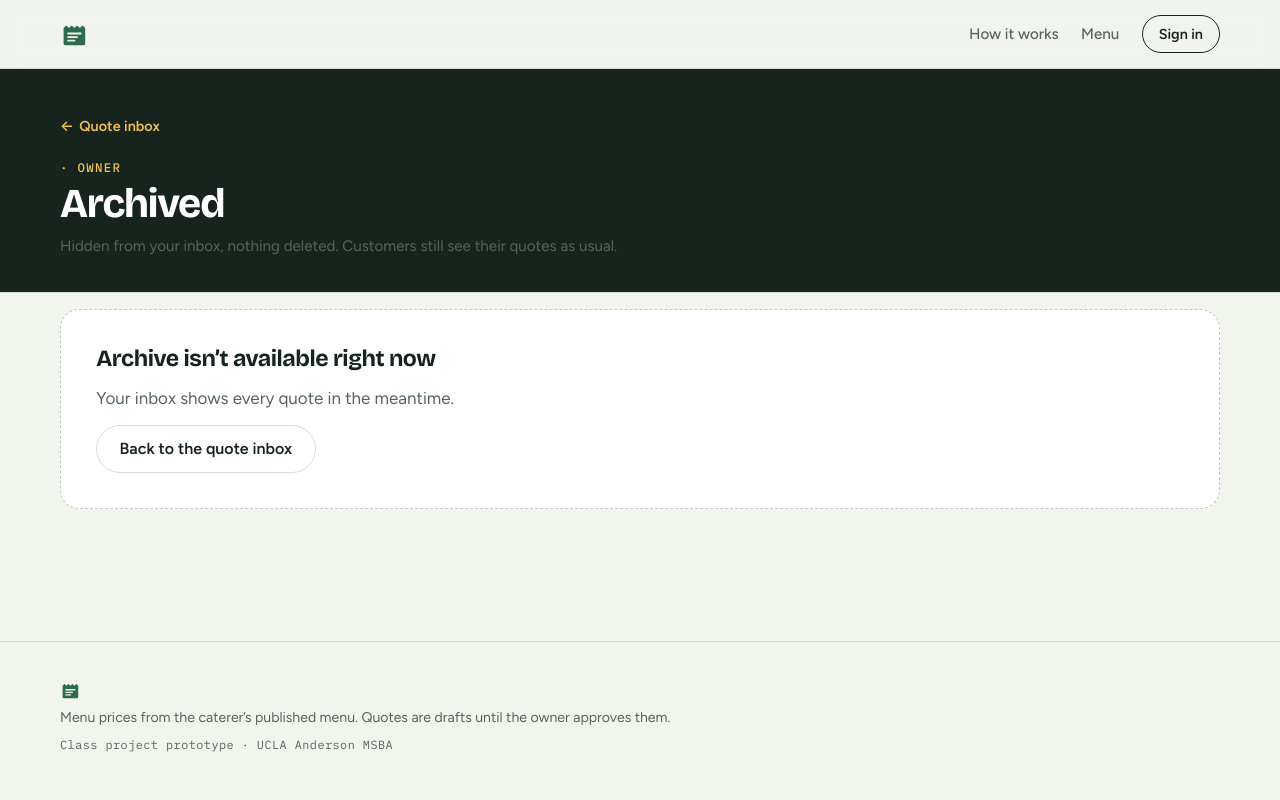
After one commit to moali-26/catering-quote-assistant, a FastAPI app: template app/templates/owner_archived.html in a window 1280 px wide. The commit adds this page. Run offline with FastAPI, Linux system fonts and the light colour scheme; the template is opened without the code that fills it, so the values that code supplies are empty; some libraries are stand-ins or nearby versions.

Commit message:
Owner archive; cleaner customer notes on the ticket
Archive: the owner can hide a quote from the inbox (Archive on the quote
page, or Archive all for approved/answered quotes) and restore it from
the Archived page. Archiving never changes or deletes a quote: records,
history, workflow and the customer's My Quotes are untouched. Archived
IDs live in a new catering_private.quote_archive table (SQLite locally);
until the migration is applied the inbox works exactly as before and the
archive buttons are hidden. The inbox now pages through quotes (the store
returns at most 100 per call).

Notes: customer selections render as an order slip on the ticket (small
mono label, brass rule, one choice per line) and in a matching panel on
the quote page. The local preview model records Pasta Duo choices as
notes so this shows in local rehearsals.

Tests: archive flow, archive-all, permissions, unavailable storage,
paging, note lines; live Postgres test for the archive table. The chat
notes test now checks the per-line format.

Co-Authored-By: Claude Opus 5.5 <noreply@anthropic.com>
Claude-Session: https://claude.ai/code/session_018mt4JfQ8oSm4FffreEkRJo

```diff
--- a/app/main.py
+++ b/app/main.py
@@ -32,12 +32,13 @@ from .config import load_settings
 from .dbcheck import HINTS, check_database, describe_dsn
 from .quotes import QuoteApp
 from .billing_app import build_billing
+from .archive import ArchiveUnavailable, build_archive
 from billing import BillingError
 from .chat import (ChatConflict, ChatLimit, ChatNotFound, ChatService, PostgresConversationStore,
                    SQLiteConversationStore, visible_messages)
 
 HERE = Path(__file__).resolve().parent
-STATIC_VERSION = '34'
+STATIC_VERSION = '35'
 NOTICE_COOKIE = 'cqa_notice'
 REFRESH_MAX_AGE = 60 * 60 * 24 * 30
 logger = logging.getLogger('app')
@@ -86,6 +87,10 @@ NOTICES = {
     'billing-failed': ('warning', 'We couldn’t start or confirm that checkout. Nothing was charged here; try again.'),
     'billing-off': ('warning', 'Checkout isn’t set up on this server yet.'),
     'billing-canceled': ('info', 'Checkout canceled. Nothing was charged.'),
+    'archived': ('success', 'Quote archived. It’s under Archived at the bottom of the inbox.'),
+    'archived-all': ('success', 'Answered quotes archived. You can restore them from Archived.'),
+    'restored': ('success', 'Quote restored to the inbox.'),
+    'archive-off': ('warning', 'Archiving isn’t available right now. Nothing was changed.'),
 }
 
 SECURITY_HEADERS = {
@@ -95,6 +100,7 @@ SECURITY_HEADERS = {
     'Permissions-Policy': 'camera=(), microphone=(), geolocation=()',
 }
 PAGE_METHODS = ['GET', 'HEAD']
+OWNER_LIST_MAX = 300  # the inbox loads up to this many quotes (archived included), then hides the archived
 SAFE_METHODS = {'GET', 'HEAD', 'OPTIONS'}
 # Stripe calls this server-to-server: no Origin/Referer and no session. Its signature is the check.
 STRIPE_WEBHOOK_PATH = '/stripe/webhook'
@@ -165,6 +171,17 @@ def build_chat_store(settings):
     return SQLiteConversationStore(folder / 'chat.sqlite3')
 
 
+def note_lines(text) -> list:
+    """Customer notes as display lines: one per line or semicolon, first letter capitalized.
+    Plain text only (autoescaped in templates); wording is never changed beyond that."""
+    lines = []
+    for part in str(text or '').replace(';', '\n').splitlines():
+        part = part.strip().rstrip(';').strip()
+        if part:
+            lines.append(part[0].upper() + part[1:])
+    return lines
+
+
 def build_menu_service(settings, clock):
     """A's MenuService on the same storage as quotes (Postgres in production, SQLite locally)."""
     from menu_admin import MenuService, SQLiteMenuStore
@@ -179,7 +196,7 @@ def build_menu_service(settings, clock):
 
 
 def create_app(*, auth_backend=None, quote_app=None, chat_service=None, menu_service=None,
-               billing_app=None) -> FastAPI:
+               billing_app=None, archive_app=None) -> FastAPI:
     settings = load_settings()
     backend = auth_backend if auth_backend is not None else build_backend(settings)
     owner_ids = settings.owner_ids
@@ -219,6 +236,8 @@ def create_app(*, auth_backend=None, quote_app=None, chat_service=None, menu_ser
     app.state.chat = chat
     billing = billing_app if billing_app is not None else build_billing(settings, owner_ids)
     app.state.billing = billing
+    archive = archive_app if archive_app is not None else build_archive(settings)
+    app.state.archive = archive
     if chat is None or not chat.available:
         logger.warning('Customer chat is off (needs LLM_PROVIDER/key, OWNER_USER_IDS and a database)')
     templates = Jinja2Templates(directory=str(HERE / 'templates'))
@@ -227,6 +246,7 @@ def create_app(*, auth_backend=None, quote_app=None, chat_service=None, menu_ser
     templates.env.globals.update(review_label=quotes.review_label, block_label=quotes.customer_block_label, field_label=quotes.field_label,
                                  event_time=quotes.event_time, tone=quotes.tone, scrub=quotes.scrub)
     templates.env.filters['chat_format'] = chat_format
+    templates.env.filters['note_lines'] = note_lines
     templates.env.globals['money'] = money
     app.mount('/static', StaticFiles(directory=str(HERE / 'static')), name='static')
     secure_cookies = settings.is_production
@@ -419,6 +439,16 @@ def create_app(*, auth_backend=None, quote_app=None, chat_service=None, menu_ser
             return error_page(request, 503)
         return page(request, template, quotes=cards, **extra)
 
+    def owner_cards(user):
+        """The owner's quotes, newest first, across storage pages (the store returns at most 100 a page)."""
+        cards, page_size = [], 100
+        while len(cards) < OWNER_LIST_MAX:
+            batch = quotes.service.list_quotes(actor_id=user.id, workspace='owner', limit=page_size, offset=len(cards))
+            cards.extend(batch)
+            if len(batch) < page_size:
+                break
+        return cards[:OWNER_LIST_MAX]
+
     @app.api_route('/quotes', methods=PAGE_METHODS, response_class=HTMLResponse)
     def my_quotes(request: Request):
         user, stop = require(request, 'customer')
@@ -433,7 +463,27 @@ def create_app(*, auth_backend=None, quote_app=None, chat_service=None, menu_ser
             plan = billing.status(user.id)
         except QuoteStorageUnavailable:
             plan = None  # the inbox still works if billing storage is down
-        return load_list(request, user, 'owner', 'owner.html', plan=plan)
+        try:
+            cards = owner_cards(user)
+        except QuoteStorageUnavailable:
+            return error_page(request, 503)
+        hidden = archive.archived_ids(user.id)  # None: archive unavailable, show everything as before
+        shown = [c for c in cards if not hidden or c['quote_id'] not in hidden]
+        return page(request, 'owner.html', quotes=shown, plan=plan, archive_ready=hidden is not None,
+                    archived_count=sum(1 for c in cards if hidden and c['quote_id'] in hidden))
+
+    @app.api_route('/owner/archived', methods=PAGE_METHODS, response_class=HTMLResponse)
+    def owner_archived(request: Request):
+        user, stop = require(request, 'owner')
+        if stop:
+            return stop
+        try:
+            cards = owner_cards(user)
+        except QuoteStorageUnavailable:
+            return error_page(request, 503)
+        hidden = archive.archived_ids(user.id)
+        return page(request, 'owner_archived.html', archive_ready=hidden is not None,
+                    quotes=[c for c in cards if hidden and c['quote_id'] in hidden])
 
     @app.api_route('/quotes/{quote_id}', methods=PAGE_METHODS, response_class=HTMLResponse)
     def quote_detail(request: Request, quote_id: str):
@@ -453,7 +503,58 @@ def create_app(*, auth_backend=None, quote_app=None, chat_service=None, menu_ser
                 menu_check = quotes.menu_check(quote_id, actor_id=user.id)
             except QuoteError:
                 logger.warning('Could not compare quote %s with the current menu', quote_id)
-        return page(request, 'quote.html', quote=view, menu_check=menu_check)
+        archived = None  # owner only: True/False, or None when the archive isn't available
+        if user.is_owner:
+            hidden = archive.archived_ids(user.id)
+            archived = None if hidden is None else quote_id in hidden
+        return page(request, 'quote.html', quote=view, menu_check=menu_check, archived=archived)
+
+    # ---- owner archive (hides quotes from the inbox; quote records are untouched) ----------
+    def own_quote(user, quote_id):
+        """The quote if this owner owns it; raises QuoteError (404) otherwise."""
+        record = quotes.service.store.get(quote_id, actor_id=user.id)
+        if record['owner_id'] != user.id:
+            raise QuoteError('not your quote')
+        return record
+
+    def archive_action(request: Request, quote_id: str, do, notice: str, back: str):
+        user, stop = require(request, 'owner')
+        if stop:
+            return stop
+        quote_id = quote_id.lower()
+        try:
+            own_quote(user, quote_id)
+            do(user.id, quote_id)
+        except QuoteStorageUnavailable:
+            return error_page(request, 503)
+        except QuoteError:
+            return error_page(request, 404)
+        except ArchiveUnavailable:
+            return redirect(f'/quotes/{quote_id}', notice='archive-off')
+        return redirect(back, notice=notice)
+
+    @app.post('/quotes/{quote_id}/archive')
+    def archive_quote(request: Request, quote_id: str):
+        return archive_action(request, quote_id, lambda owner, q: archive.archive(owner, [q]), 'archived', '/owner')
+
+    @app.post('/quotes/{quote_id}/restore')
+    def restore_quote(request: Request, quote_id: str):
+        return archive_action(request, quote_id, archive.restore, 'restored', f'/quotes/{quote_id.lower()}')
+
+    @app.post('/owner/archive-answered')
+    def archive_answered(request: Request):
+        """Archive every approved or answered quote in one go (never the ones waiting for review)."""
+        user, stop = require(request, 'owner')
+        if stop:
+            return stop
+        try:
+            cards = owner_cards(user)
+            archive.archive(user.id, [c['quote_id'] for c in cards if c['status'] != 'draft'])
+        except QuoteStorageUnavailable:
+            return error_page(request, 503)
+        except ArchiveUnavailable:
+            return redirect('/owner', notice='archive-off')
+        return redirect('/owner', notice='archived-all')
 
     @app.post('/quotes/{quote_id}/approve')
     def approve(request: Request, quote_id: str, revision: int = Form(...), ack: List[str] = Form([])):
--- a/app/preview_llm.py
+++ b/app/preview_llm.py
@@ -43,6 +43,10 @@ class PreviewLLM:
                                           'quantity': max(1, round(headcount / 40))})
         if not pickup:
             request['address'] = (street.group(0).strip() + ', Culver City, CA') if street else '9300 Culver Blvd, Culver City, CA'
+        choices = re.search(r'pasta duo[^.?!]*?\bwith\s+([^.?!]+)', text, re.I)
+        if choices:  # e.g. "The Pasta Duo ..., with marinara and mac & cheese, plus the garden salad"
+            parts = re.split(r',?\s*\bplus\b\s*(?:the\s+)?', choices.group(1).strip(), flags=re.I)
+            request['customer_notes'] = 'Pasta Duo: ' + '; '.join(x.strip(' ,') for x in parts if x.strip(' ,'))
         budget = re.search(r'\$\s?(\d{2,6})(?:\.\d{2})?', text)
         if budget:
             request['budget_usd'] = budget.group(1)
--- a/app/static/css/app.css
+++ b/app/static/css/app.css
@@ -1011,6 +1011,38 @@ html.fx-on .hero::after { opacity: 1; }
 /* Preserve customer choices as plain text, including long words and line breaks. */
 .customer-notes { white-space: pre-wrap; overflow-wrap: anywhere; }
 
+/* Customer selections and notes: an order slip on the ticket, one choice per line */
+.ticket-note { margin: 1rem 0 0; padding-top: .9rem; border-top: 1.5px dashed var(--rule); }
+.ticket-note-label { display: flex; justify-content: space-between; gap: .8rem; font: 600 .64rem/1.3 var(--font-mono); letter-spacing: .12em; text-transform: uppercase; color: var(--muted); }
+.ticket-note-label span:last-child { color: var(--brass); }
+.note-lines { list-style: none; display: grid; gap: .32rem; margin: .6rem 0 0; padding: .6rem .8rem .65rem .75rem; border-left: 3px solid var(--mustard); border-radius: 0 8px 8px 0; background: rgba(242, 193, 78, .11); font: 500 .82rem/1.45 var(--font-mono); color: var(--ink); overflow-wrap: anywhere; }
+.note-lines li { display: grid; grid-template-columns: 1.1rem minmax(0, 1fr); }
+.note-lines li::before { content: '—'; color: var(--brass); }
+.ticket-note-hint { margin-top: .55rem; font: italic 400 .74rem/1.45 var(--font-body); color: var(--muted); }
+.ticket-note + .ticket-lines { margin-top: 1.1rem; }
+.panel-notes .note-lines { margin-top: .1rem; font-size: .86rem; }
+
+/* Owner archive */
+.head-actions { display: flex; flex-wrap: wrap; align-items: center; gap: .6rem; }
+.head-actions form { margin: 0; }
+.btn-archive { display: inline-flex; align-items: center; gap: .45rem; }
+.btn-archive svg, .archive-link svg { width: 1rem; height: 1rem; fill: none; stroke: currentColor; stroke-width: 1.6; stroke-linejoin: round; stroke-linecap: round; }
+.archived-tag { padding: .3rem .65rem; border: 1px dashed rgba(255, 255, 255, .35); border-radius: 999px; font: 600 .68rem/1.2 var(--font-mono); letter-spacing: .14em; text-transform: uppercase; color: var(--chrome-muted); }
+.list-head { display: flex; flex-wrap: wrap; align-items: center; justify-content: space-between; gap: .6rem 1rem; margin: 2.2rem 0 .9rem; }
+.list-head .list-title { margin: 0; }
+.archive-link { margin-top: 1.6rem; }
+.archive-link a { display: inline-flex; align-items: center; gap: .5rem; padding: .5rem .9rem; border: 1px dashed var(--line); border-radius: 999px; font: 600 .74rem/1.2 var(--font-mono); letter-spacing: .12em; text-transform: uppercase; color: var(--muted); text-decoration: none; transition: color .15s ease, border-color .15s ease; }
+.archive-link a:hover { color: var(--ink); border-color: var(--accent); }
+.archive-link .count { display: inline-grid; place-items: center; min-width: 1.35rem; height: 1.35rem; padding: 0 .35rem; border-radius: 999px; background: var(--ink); color: var(--linen); font-size: .68rem; letter-spacing: 0; }
+.quote-row:has(> .row-action) { display: grid; grid-template-columns: minmax(0, 1fr) auto; align-items: center; gap: .7rem; }
+.row-action { margin: 0; }
+.kitchen-band-short { padding-bottom: clamp(1.6rem, 3vw, 2.2rem); }
+.workspace-archived { padding-top: 1rem; }
+@media (max-width: 640px) {
+  .quote-row:has(> .row-action) { grid-template-columns: minmax(0, 1fr); gap: .45rem; }
+  .row-action { justify-self: end; }
+}
+
 /* ---------- Owner theme: surfaces with depth ---------- */
 /* page: a soft light from the top so the blue reads as a room, not a flat fill */
 body.role-owner { background-color: var(--page); background-image: radial-gradient(120% 60% at 50% 0%, #f4f7fc 0%, rgba(244, 247, 252, 0) 70%); background-repeat: no-repeat; }
--- a/app/templates/_macros.html
+++ b/app/templates/_macros.html
@@ -22,5 +22,6 @@
     <span class="quote-row-total">{{ card.total.display if card.total else '—' }}</span>
     {{ status_chip(card.status, card.status_label) }}
   </a>
+  {%- if caller is defined %}{{ caller() }}{% endif %}
 </li>
 {%- endmacro %}
--- /dev/null
+++ b/app/templates/owner_archived.html
@@ -0,0 +1,37 @@
+{% extends "base.html" %}
+{% from "_macros.html" import quote_row %}
+{% block title %}Archived quotes · {{ business.name }}{% endblock %}
+{% block body_class %}page-owner{% endblock %}
+{% block content %}
+<div class="kitchen-band kitchen-band-short">
+  <div class="wrap kitchen-head">
+    <div>
+      <a class="back-link" href="/owner"><span aria-hidden="true">←</span> Quote inbox</a>
+      <p class="eyebrow">{{ business.name | trim('.') }} · Owner</p>
+      <h1 class="section-title">Archived</h1>
+      <p class="kitchen-sub">Hidden from your inbox, nothing deleted. Customers still see their quotes as usual.</p>
+    </div>
+  </div>
+</div>
+
+<section class="workspace workspace-archived">
+  <div class="wrap">
+    {% if not archive_ready %}
+    <div class="empty"><h2>Archive isn’t available right now</h2><p class="muted">Your inbox shows every quote in the meantime.</p><a class="btn btn-quiet" href="/owner">Back to the quote inbox</a></div>
+    {% elif quotes %}
+    <h2 class="list-title">Archived quotes <span class="count">{{ quotes | length }}</span></h2>
+    <ul class="quote-list">
+      {% for card in quotes %}
+      {% call quote_row(card, '/quotes/' ~ card.quote_id) %}
+      <form class="row-action" method="post" action="/quotes/{{ card.quote_id }}/restore">
+        <button class="btn btn-small btn-quiet" type="submit" aria-label="Restore the quote for {{ event_time(card.event_at) }} to the inbox">Restore</button>
+      </form>
+      {% endcall %}
+      {% endfor %}
+    </ul>
+    {% else %}
+    <div class="empty"><h2>Nothing archived</h2><p class="muted">Open a quote and choose Archive, or use Archive all in the inbox, to tidy up finished requests.</p><a class="btn btn-quiet" href="/owner">Back to the quote inbox</a></div>
+    {% endif %}
+  </div>
+</section>
+{% endblock %}
```
Also changed, not shown: app/archive.py (added, +130 -0 lines), app/templates/_chat_draft.html (+4 -4 lines), app/templates/owner.html (+16 -1 lines), app/templates/quote.html (+13 -3 lines), docs/app.md (+8 -1 lines), tests/integration/test_archive_postgres_live.py (added, +43 -0 lines), tests/test_app_archive.py (added, +126 -0 lines), tests/test_app_chat.py (+4 -3 lines), supabase/migrations/202610210001_quote_archive.sql (added).
